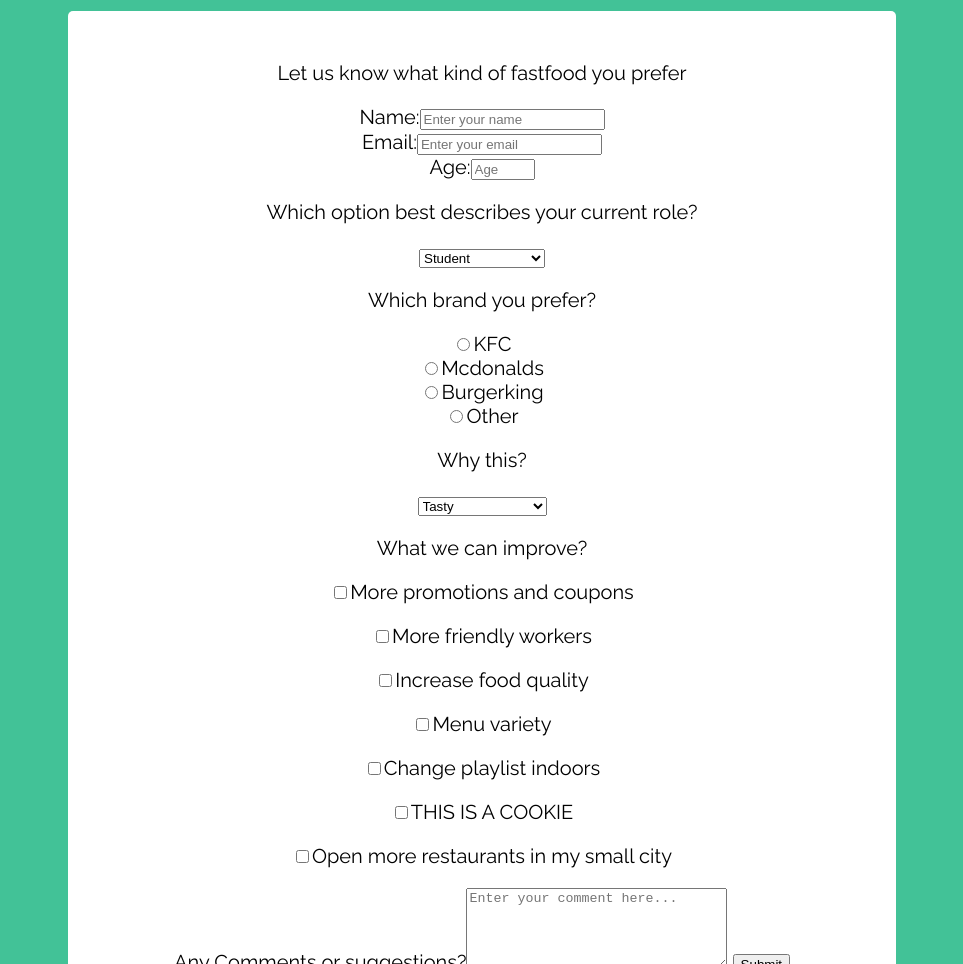
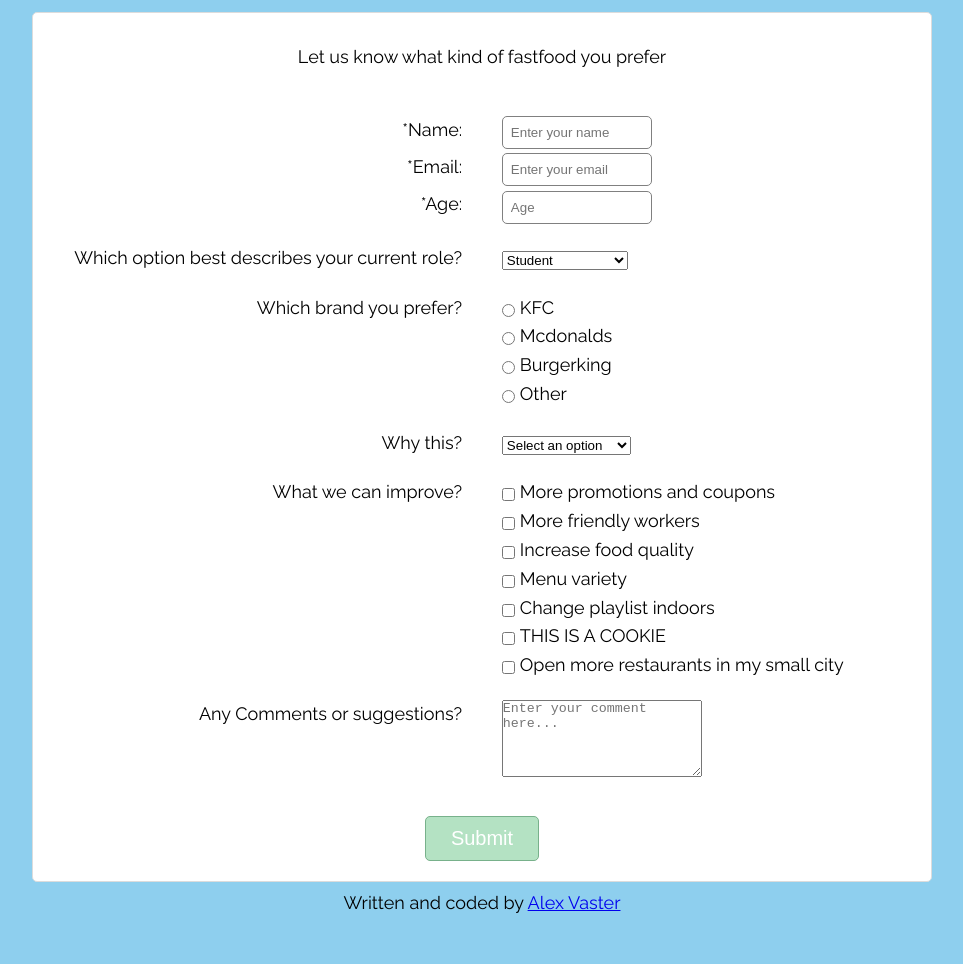
Before and after one commit to AlexVaster/WebProjects, a plain HTML site: page secondProject/index.html in a window 1280 px wide. Shown: the part 90-1054 px from the top of the page, without its empty margins (158-1121 px from the left). After the commit the page ends 1013 px from the top, so only its background shows below. Drawn offline with Linux system fonts and the light colour scheme.

Commit message:
Completely reworked project 2

```diff
--- /dev/null
+++ b/fourthProject/css/style.css
@@ -0,0 +1,111 @@
+* {
+  margin: 0;
+  padding: 0;
+  box-sizing: border-box;
+}
+
+html, body {
+  font-family: 'Segoe UI', Tahoma, Geneva, Verdana, sans-serif;
+  line-height: 1.7em;
+}
+
+a {
+  color: #333;
+  text-decoration: none;
+}
+
+h1, h2, h3 {
+  padding-bottom: 20px;
+}
+
+p {
+  margin: 10px 0;
+}
+
+.container {
+  margin: auto;
+  max-width: 1100px;
+  overflow: auto;
+  padding: 0 20px;
+}
+
+.text-primary {
+  color: #f7c08a;
+}
+
+.btn {
+  display: inline-block;
+  font-size: 18px;
+  color: #fff;
+  background: #333;
+  padding: 13px 20px;
+  border: none;
+  cursor: pointer;
+}
+
+.btn:hover {
+  background: #f7c08a;
+  color: #333;
+}
+
+/* Padding */
+.py-1 {padding: 10px 0;}
+.py-2 {padding: 20px 0;}
+.py-3 {padding: 30px 0;}
+
+#navbar {
+  background: #333;
+  color: #fff;
+  overflow: auto;
+}
+
+#navbar a {
+  color: #fff;
+}
+
+#navbar h1 {
+  float: left;
+  padding-top:20px;
+}
+
+#navbar ul {
+  list-style: none;
+  float: right;
+}
+
+#navbar ul li {
+  float: left;
+}
+
+#navbar ul li a {
+  display: block;
+  padding: 20px;
+  text-align: center;
+}
+
+#navbar ul li a:hover,
+#navbar ul li a.current {
+  background: #444;
+  color: #f7c08a;
+}
+
+#showcase {
+  background: url('../img/showcase.jpg')no-repeat center center/cover;
+  height: 600px;
+}
+
+#showcase #showcase-content {
+  color: #fff;
+  text-align: center;
+  padding-top: 170px;
+}
+
+#showcase #showcase-content h1 {
+  font-size: 60px;
+  line-height: 1.2em;
+}
+
+#showcase #showcase-content p {
+  padding-bottom: 20px;
+  line-height: 1.7em;
+}
--- a/secondProject/index.html
+++ b/secondProject/index.html
@@ -10,49 +10,102 @@
 <body>
     <h1 id="title">Survey Form</h1>
     <div id="main">
+        <div id="form-outer">
             <p id="description">Let us know what kind of fastfood you prefer</p>
             <form id="survey-form">
-            <label id="name-label">Name:<input id="name" type="text" name="Name" placeholder="Enter your name" required>
-            </label><br>
-            <label id="email-label">Email:<input id="email" type="email" name="Email" placeholder="Enter your email" required>
-            </label><br>
-            <label id="number-label">Age:<input id="number" type="number" name="Number" placeholder="Age" required min="16" max="100">
-            </label><br>
-            <p>Which option best describes your current role?</p>
-            <select id="dropdown">
+
+                <div class="row-tab row-first" >
+                    <div class="left-tab">
+                        <label class="labels" id="name-label" for="name">*Name:</label>
+                    </div>
+                    <div class="right-tab">
+                        <input class="inputs" id="name" type="text" name="Name" placeholder="Enter your name" required>
+                    </div>
+                    <div class="left-tab">
+                        <label class="labels" id="email-label" for="email">*Email:</label>
+                    </div>
+                    <div class="right-tab">
+                        <input class="inputs" id="email" type="email" name="Email" placeholder="Enter your email" required>
+                    </div>
+                    <div class="left-tab">
+                        <label class="labels" id="number-label" for="number">*Age:</label>
+                    </div>
+                    <div class="right-tab">
+                        <input class="inputs" id="number" type="number" name="Number" placeholder="Age" required min="16" max="100">
+                    </div>
+                </div>
+
+                <div class="row-tab">
+                    <div class="left-tab">
+                        <label for="dropdown" class="question">Which option best describes your current role?</label>
+                    </div>
+                    <div class="right-tab">
+                        <select name="dropdown" id="dropdown">
                             <option value="student">Student</option>
                             <option value="full-time-job">Full Time Job</option>
                             <option value="full-time-learner">Full Time Learner</option>
                             <option value="prefer-not-to-say">Prefer not to say</option>
                             <option value="other">Other</option>
                         </select>
-            <p>Which brand you prefer?</p>
-            <label>
-                <input name="fastfood" type="radio">KFC<br>
-                <input name="fastfood" type="radio">Mcdonalds<br>
-                <input name="fastfood" type="radio">Burgerking<br>
-                <input name="fastfood" type="radio">Other
-            </label>
-            <p>Why this?</p>
-            <select id="dropdown-2">
-                <option value="tasty">Tasty</option>
-                <option value="cook fast">Cook fast</option>
-                <option value="good atmosphere">Good atmosphere</option>
-                <option vlaue="other">Other</option>
+                    </div>
+                </div>
+
+                <div class="row-tab">
+                    <div class="left-tab">
+                        <label for="radio-btn" class="question">Which brand you prefer?</label>
+                    </div>
+                    <div class="right-tab">
+                        <ul name="radio-btn" id="radio-btn">
+                            <li><input name="fastfood" type="radio">KFC</li>
+                            <li><input name="fastfood" type="radio">Mcdonalds</li>
+                            <li><input name="fastfood" type="radio">Burgerking</li>
+                            <li><input name="fastfood" type="radio">Other</li>
+                        </ul>
+                    </div>
+                </div>
+
+                <div class="row-tab">
+                    <div class="left-tab">
+                        <label for="dropdown-2">Why this?</label>
+                    </div>
+                    <div class="right-tab">
+                        <select name="dropdown-2" id="dropdown-2">
+                            <option disabled selected value>Select an option</option>
+                            <option value="1">Tasty</option>
+                            <option value="2">Cook fast</option>
+                            <option value="3">Good atmosphere</option>
+                            <option vlaue="4">Other</option>
                         </select>
-            <p>What we can improve?</p>
-            <label>
-                <p><input type="checkbox" value="more-promo">More promotions and coupons</p>
-                <p><input type="checkbox" value="more-friendly">More friendly workers</p>
-                <p><input type="checkbox" value="incr-quality">Increase food quality</p>
-                <p><input type="checkbox" value="menu-variaety">Menu variety</p>
-                <p><input type="checkbox" value="change-playlist">Change playlist indoors</p>
-                <p><input type="checkbox" value="cookie">THIS IS A COOKIE</p>
-                <p><input type="checkbox" value="more-restaurants">Open more restaurants in my small city</p>
-            </label>
-            Any Comments or suggestions?<textarea name="suggestions" cols="30" rows="5" placeholder="Enter your comment here..."></textarea>
-            <input type="submit" value="Submit">
+                    </div>
+                </div>
+
+                <div class="row-tab">
+                    <div class="left-tab">
+                        <label for="checkbox">What we can improve?</label>
+                    </div>
+                    <div class="right-tab">
+                        <ul id="checkbox">
+                            <li><label><input type="checkbox" value="1">More promotions and coupons</label></li>
+                            <li><label><input type="checkbox" value="2">More friendly workers</label></li>
+                            <li><label><input type="checkbox" value="3">Increase food quality</label></li>
+                            <li><label><input type="checkbox" value="4">Menu variety</label></li>
+                            <li><label><input type="checkbox" value="5">Change playlist indoors</label></li>
+                            <li><label><input type="checkbox" value="6">THIS IS A COOKIE</label></li>
+                            <li><label><input type="checkbox" value="7">Open more restaurants in my small city</label></li>
+                        </ul>
+                    </div>
+                </div>
+                <div class="row-tab">
+                    <div class="left-tab">
+                        <label for="comment">Any Comments or suggestions?</label>
+                    </div>
+                    <div class="right-tab">
+                        <textarea name="comment" cols="30" rows="5" placeholder="Enter your comment here..."></textarea>
+                    </div>
+                </div>
+                <button id="submit" type="submit">Submit</button>
             </form>
+        </div>
     </div>
     <footer><p>Written and coded by <a href="https://www.freecodecamp.com/alexvaster" target="_blanck">Alex Vaster</a></p></footer>
 </body>
--- a/secondProject/style.css
+++ b/secondProject/style.css
@@ -1,15 +1,95 @@
 @import url(https://fonts.googleapis.com/css?family=Raleway:400,500);
+
+* {
+    margin: 0;
+    padding: 0;
+    box-sizing: border-box;
+}
 
 html,body {
     font-family: 'Raleway', Helvetica, sans-serif;
+    font-size: 18px;
+    text-align: center;
+    background-color: rgb(142, 207, 238);
+    min-width: 320px;
+}
+
+#title {
+    margin: 30px;
+}
+
+#form-outer {
+    background: #fff;
+    margin: 0 auto;
+    width: 80%;
+    border: 1px solid gainsboro;
+    border-radius: 5px;
+    line-height: 1.6em;
+    max-width: 900px;
+}
+
+#main #form-outer #description {
+    padding: 30px;
+}
+
+#main #form-outer .row-tab {
+    padding: 10px 10px;
+}
+
+#main #form-outer .row-tab .left-tab {
+    display: inline-block;
+    text-align: right;
+    width: 45%;
+    margin-right: 2%;
+    vertical-align: top;
+}
+
+#main #form-outer .row-tab .right-tab {
+    display: inline-block;
+    width: 45%;
+    text-align: left;
+    vertical-align: middle;
+    margin-left: 2%;
+}
+
+#main #form-outer .row-first {
+    line-height: 2em;
+}
+
+#main #form-outer .row-tab .right-tab #name, #email, #number {
+    width: 150px;
+    padding:8px;
+    border: 1px solid grey;
+    border-radius: 5px;
+}
+
+#main #form-outer .row-tab .right-tab ul li {
+    list-style: none;
+
+}
+
+#main #form-outer .row-tab .right-tab ul li input[type="radio"],
+input[type="checkbox"] {
+    float: left;
+    margin-right: 5px;
+    margin-top: 10px;
+}
+
+#main #form-outer .row-tab .right-tab textarea {
+    width: 200px;
+}
+
+button {
+    color: #fff;
     font-size: 20px;
-    text-align: center;
-    background-color: #42C297;
+    padding: 10px 25px;
+    margin: 20px;
+    border: 1px solid rgb(120, 177, 139);
+    border-radius: 5px;
+    background-color: rgb(180, 226, 195);
+
 }
-#main {
-    border-radius: 5px;
-    padding-top: 30px;
-    padding-bottom: 30px;
-    margin: 0 17vw 0 17vw;
-    background: white;
+
+footer {
+    padding: 10px;
 }
--- /dev/null
+++ b/thirdProject/css/style.css
@@ -0,0 +1,77 @@
+* {
+  box-sizing: border-box;
+  margin: 0px;
+  padding: 0px;
+}
+
+body {
+  font-family: 'Raleway', sans-serif;
+  background-color: #344a72;
+  color: #333;
+  line-height: 2em;
+}
+
+a {
+  text-decoration: none;
+}
+
+#container {
+  margin: 30px auto;
+  max-width: 400px;
+  padding: 20px;
+}
+
+.form-wrap {
+  background-color: white;
+  padding: 15px
+}
+
+.form-wrap h1,
+.form-wrap p {
+  text-align: center;
+}
+
+.form-wrap .form-group {
+  margin: 10px;
+}
+
+.form-wrap .form-group label {
+  display: block;
+  color: #666
+}
+
+.form-wrap .form-group input {
+  width: 100%;
+  padding: 10px;
+  border: #ddd 1px solid;
+  border-radius: 5px;
+
+}
+
+.form-wrap button {
+  display: block;
+  width: 100%;
+  padding: 10px;
+  margin-top: 20px;
+  color: #fff;
+  background: #49c1a2;
+  cursor: pointer;
+}
+
+.form-wrap button:hover {
+  background-color: #37a08e;
+}
+
+.form-wrap .bottom-text {
+  font-size: 13px;
+  margin-top: 20px;
+}
+
+footer {
+  text-align: center;
+  margin-top: 10px;
+}
+
+footer a {
+  color: #49c1a2;
+}
```
Also changed, not shown: fourthProject/index.html (added, +41 -0 lines), thirdProject/form_styling_start.html (added, +53 -0 lines), fourthProject/about.html (added), fourthProject/contact.html (added), fourthProject/img/person-1.jpg (added), fourthProject/img/person-2.jpg (added), fourthProject/img/photo-1.jpg (added), fourthProject/img/photo-2.jpg (added), fourthProject/img/showcase.jpg (added), fourthProject/img/test-bg.jpg (added). Lines whose indentation alone changed are shown as unchanged.
